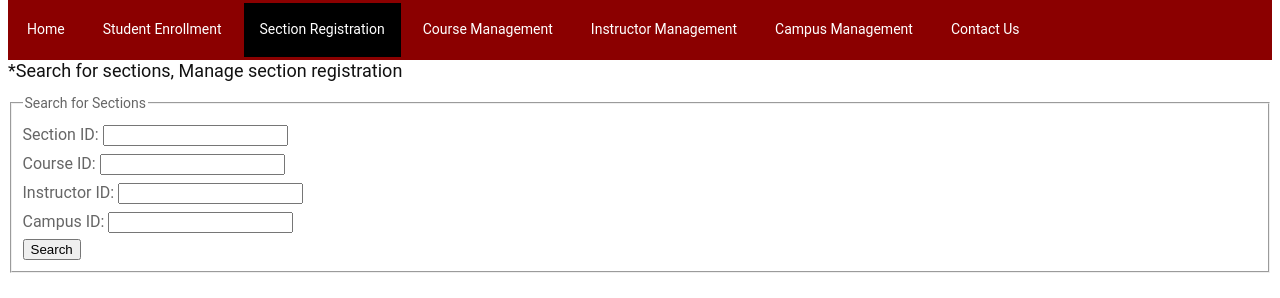
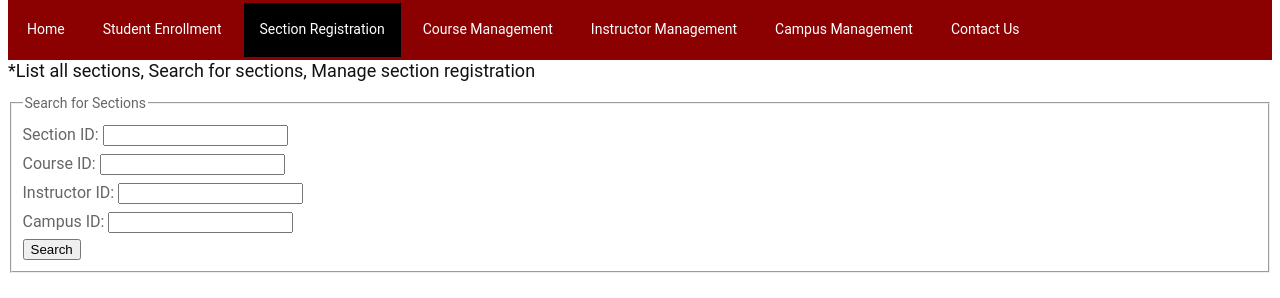
Before and after one commit to lyanita/cs340-project, a Flask app: page /sections.html in a window 1280 px wide. Shown: the part 83-381 px from the top of the page. Run offline with Flask 2, Linux system fonts and the light colour scheme; data that the repository does not hold is empty; some libraries are stand-ins or nearby versions.

Commit message:
Updated page description

```diff
--- a/templates/sections.html
+++ b/templates/sections.html
@@ -21,7 +21,7 @@
       </ul>
     </div>
 
-    <h4>*Search for sections, Manage section registration</h4>
+    <h4>*List all sections, Search for sections, Manage section registration</h4>
 
     <!-- Form (Search Section) -->
     <div id="sections-search">
```
